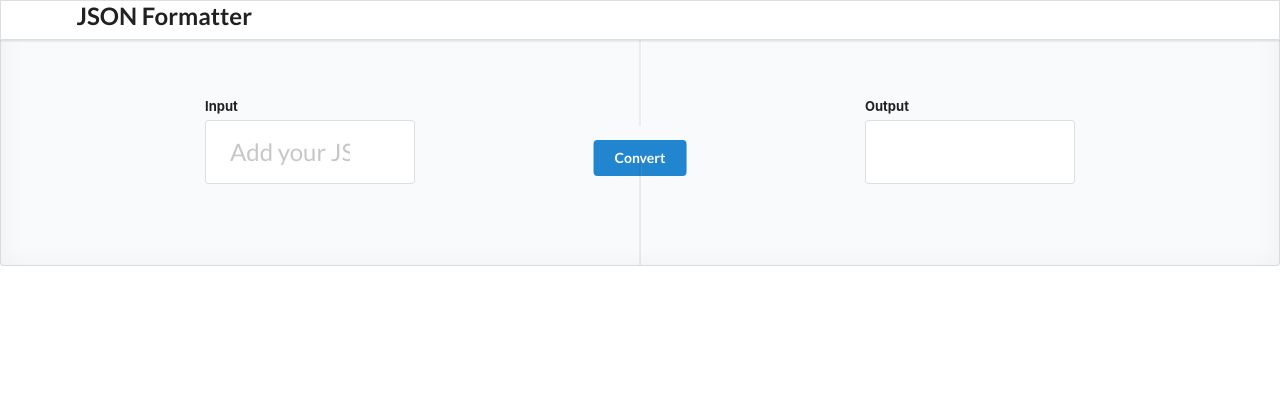
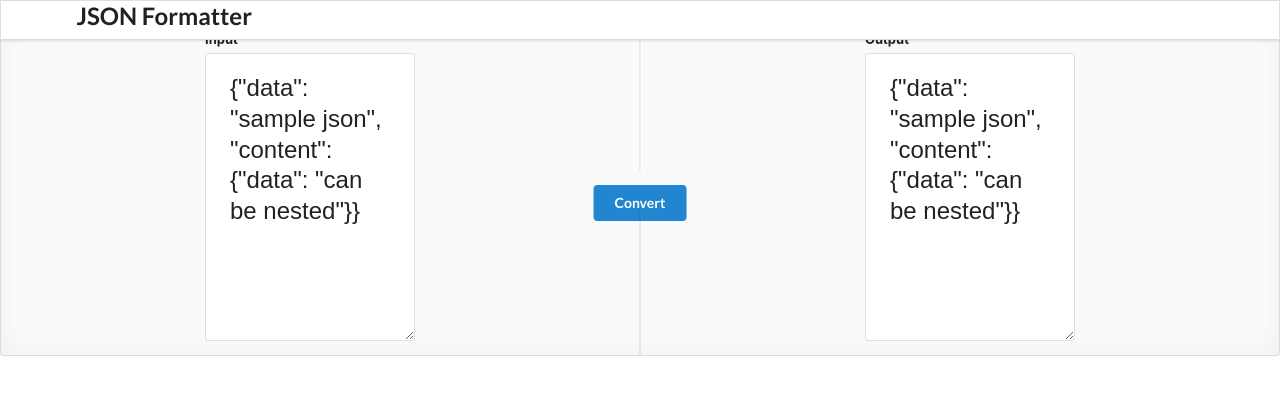
Before and after one commit to prembhaskal/jsonformatter, a React (Create React App) app: page / in a window 1280 px wide. Shown: the top 394 px of the page. Built offline with nearby package versions, Linux system fonts and the light colour scheme.

Commit message:
Added a separate text area component so that value can be captured in text.

```diff
--- a/src/components/InputPanel.js
+++ b/src/components/InputPanel.js
@@ -1,4 +1,5 @@
 import React from 'react'
+import TextAreaComp from './TextAreaComp'
 
 export default function InputPanel() {
   return (
@@ -7,8 +8,7 @@ export default function InputPanel() {
         <div className="field">
           <label>Input</label>
           <div className="ui massive icon input">
-            <input type="text" placeholder="Add your JSON here" />
-
+            <TextAreaComp />
           </div>
         </div>
 
--- a/src/components/OutputPanel.js
+++ b/src/components/OutputPanel.js
@@ -1,4 +1,5 @@
 import React from 'react'
+import TextAreaComp from './TextAreaComp'
 
 export default function OutputPanel() {
   return (
@@ -8,8 +9,7 @@ export default function OutputPanel() {
           <div className="field">
             <label>Output</label>
             <div className="ui massive icon input">
-            <input type="text" />
-
+              <TextAreaComp />
             </div>
           </div>
         </div>
--- /dev/null
+++ b/src/components/TextAreaComp.js
@@ -0,0 +1,21 @@
+import React from 'react'
+
+export default class TextAreaComp extends React.Component {
+    constructor(props) {
+        super(props);
+        this.state = {
+            value: '{"data": "sample json", "content":{"data": "can be nested"}}'
+        };
+        this.handleChange = this.handleChange.bind(this);
+    }
+
+    handleChange(event) {
+        this.setState({ value: event.target.value })
+    }
+
+    render() {
+        return (
+            <textarea value={this.state.value} onChange={this.handleChange} />
+        );
+    }
+}
```
Lines whose indentation alone changed are shown as unchanged.
